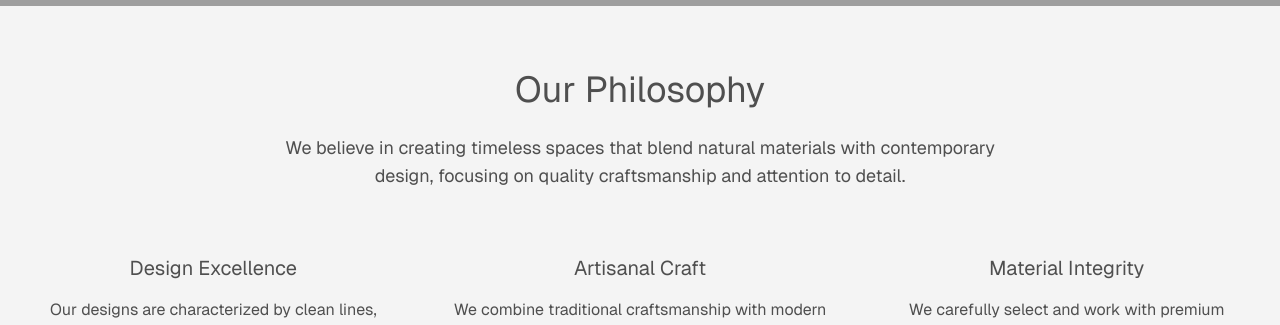
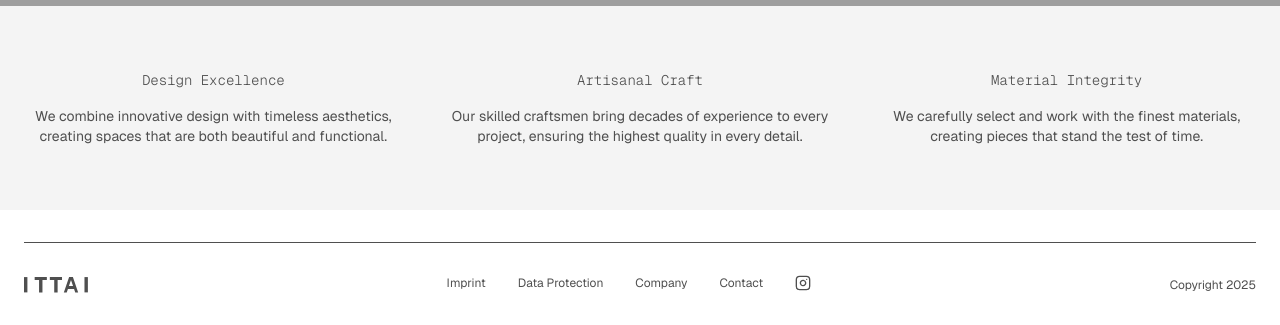
Before and after one commit to kooooz/ittai, a Next.js app: page /company in a window 1280 px wide. Shown: the part 474-799 px from the top of the page. Built offline with nearby package versions, Linux system fonts and the light colour scheme; grey boxes are pictures that could not be loaded.

Commit message:
Update layout: adjust project display, remove titles, update text styles to Geist Mono/Regular 14px

```diff
--- a/app/company/page.tsx
+++ b/app/company/page.tsx
@@ -23,34 +23,26 @@ export default function Company() {
         {/* Content Section */}
         <section className="py-16 px-6">
           <div className="max-w-7xl mx-auto">
-            <div className="text-center mb-16">
-              <h1 className="text-4xl font-geist mb-6">Our Philosophy</h1>
-              <p className="text-lg text-[#4F4F4F] max-w-3xl mx-auto">
-                We believe in creating timeless spaces that blend natural materials with contemporary design,
-                focusing on quality craftsmanship and attention to detail.
-              </p>
-            </div>
-
             <div className="grid md:grid-cols-3 gap-12">
               <div className="text-center">
-                <h2 className="text-xl font-geist mb-4">Design Excellence</h2>
-                <p className="text-[#4F4F4F]">
-                  Our designs are characterized by clean lines, thoughtful proportions, and a harmonious balance
-                  between form and function.
+                <h2 className="text-sm font-geist-mono mb-4">Design Excellence</h2>
+                <p className="text-sm font-geist text-[#4F4F4F]">
+                  We combine innovative design with timeless aesthetics, creating spaces that are both
+                  beautiful and functional.
                 </p>
               </div>
               <div className="text-center">
-                <h2 className="text-xl font-geist mb-4">Artisanal Craft</h2>
-                <p className="text-[#4F4F4F]">
-                  We combine traditional craftsmanship with modern techniques to create unique, high-quality
-                  interior solutions.
+                <h2 className="text-sm font-geist-mono mb-4">Artisanal Craft</h2>
+                <p className="text-sm font-geist text-[#4F4F4F]">
+                  Our skilled craftsmen bring decades of experience to every project, ensuring the highest
+                  quality in every detail.
                 </p>
               </div>
               <div className="text-center">
-                <h2 className="text-xl font-geist mb-4">Material Integrity</h2>
-                <p className="text-[#4F4F4F]">
-                  We carefully select and work with premium materials, ensuring each element contributes to
-                  the overall quality and longevity of our projects.
+                <h2 className="text-sm font-geist-mono mb-4">Material Integrity</h2>
+                <p className="text-sm font-geist text-[#4F4F4F]">
+                  We carefully select and work with the finest materials, creating pieces that stand the
+                  test of time.
                 </p>
               </div>
             </div>
--- a/app/craftsmanship/page.tsx
+++ b/app/craftsmanship/page.tsx
@@ -37,8 +37,8 @@ export default function Craftsmanship() {
                   />
                 </div>
                 <div className="w-full md:w-1/2">
-                  <h2 className="text-xl font-geist mb-4">Precision Engineering</h2>
-                  <p className="text-[#4F4F4F]">
+                  <h2 className="text-sm font-geist-mono mb-4">Precision Engineering</h2>
+                  <p className="text-sm font-geist text-[#4F4F4F]">
                     Our state-of-the-art machinery and skilled craftsmen work together to create precise,
                     high-quality stone elements that meet the most demanding specifications.
                   </p>
@@ -56,8 +56,8 @@ export default function Craftsmanship() {
                   />
                 </div>
                 <div className="w-full md:w-1/2">
-                  <h2 className="text-xl font-geist mb-4">Artisanal Techniques</h2>
-                  <p className="text-[#4F4F4F]">
+                  <h2 className="text-sm font-geist-mono mb-4">Artisanal Techniques</h2>
+                  <p className="text-sm font-geist text-[#4F4F4F]">
                     Combining traditional craftsmanship with modern technology, we create unique pieces
                     that showcase the natural beauty of stone while meeting contemporary design needs.
                   </p>
@@ -75,8 +75,8 @@ export default function Craftsmanship() {
                   />
                 </div>
                 <div className="w-full md:w-1/2">
-                  <h2 className="text-xl font-geist mb-4">Perfect Installation</h2>
-                  <p className="text-[#4F4F4F]">
+                  <h2 className="text-sm font-geist-mono mb-4">Perfect Installation</h2>
+                  <p className="text-sm font-geist text-[#4F4F4F]">
                     Our experienced installation team ensures that every piece is perfectly placed,
                     creating seamless transitions and flawless finishes in your space.
                   </p>
--- a/app/material/page.tsx
+++ b/app/material/page.tsx
@@ -25,32 +25,24 @@ export default function Material() {
         {/* Content Section */}
         <section className="py-16 px-6">
           <div className="max-w-7xl mx-auto">
-            <div className="text-center mb-16">
-              <h1 className="text-4xl font-geist mb-6">Our Materials</h1>
-              <p className="text-lg text-[#4F4F4F] max-w-3xl mx-auto">
-                We carefully select and work with the finest natural stones, creating timeless pieces that
-                bring beauty and durability to your space.
-              </p>
-            </div>
-
             <div className="grid md:grid-cols-3 gap-12">
               <div className="text-center">
-                <h2 className="text-xl font-geist mb-4">Natural Beauty</h2>
-                <p className="text-[#4F4F4F]">
+                <h2 className="text-sm font-geist-mono mb-4">Natural Beauty</h2>
+                <p className="text-sm font-geist text-[#4F4F4F]">
                   Each stone is unique, with its own character and natural patterns that create
                   one-of-a-kind pieces for your space.
                 </p>
               </div>
               <div className="text-center">
-                <h2 className="text-xl font-geist mb-4">Quality Selection</h2>
-                <p className="text-[#4F4F4F]">
+                <h2 className="text-sm font-geist-mono mb-4">Quality Selection</h2>
+                <p className="text-sm font-geist text-[#4F4F4F]">
                   We source only the highest quality materials, ensuring durability and lasting beauty
                   in every project.
                 </p>
               </div>
               <div className="text-center">
-                <h2 className="text-xl font-geist mb-4">Expert Craftsmanship</h2>
-                <p className="text-[#4F4F4F]">
+                <h2 className="text-sm font-geist-mono mb-4">Expert Craftsmanship</h2>
+                <p className="text-sm font-geist text-[#4F4F4F]">
                   Our skilled craftsmen transform raw materials into precise, beautiful elements that
                   enhance your space.
                 </p>
--- a/app/projects/page.tsx
+++ b/app/projects/page.tsx
@@ -51,12 +51,10 @@ export default function Projects() {
     <div className="min-h-screen flex flex-col">
       <Header />
       <main className="flex-grow">
-        <div className="max-w-4xl mx-auto px-6 py-16">
-          <div className="text-center mb-8">
-            <div className="text-xs font-geist-mono mb-4">{currentProject.id}</div>
-          </div>
-
-          <div className="relative aspect-[3/2] mb-8">
+        <div className="max-w-4xl mx-auto px-6 py-24">
+          <div className="relative">
+            <div className="text-xs font-geist-mono mb-2 ml-2">{currentProject.id}</div>
+            <div className="relative aspect-[3/2] mb-2">
               <Image
                 src={currentProject.image}
                 alt={currentProject.title}
@@ -65,12 +63,12 @@ export default function Projects() {
                 priority
               />
             </div>
-
-          <div className="text-center mb-12">
+            <div className="ml-2">
               <h1 className="text-sm font-geist-mono">{currentProject.title}</h1>
             </div>
+          </div>
 
-          <div className="flex justify-center gap-4">
+          <div className="flex justify-center gap-4 mt-8">
             <button
               onClick={prevProject}
               className="p-2 rounded-full hover:bg-gray-100 transition-colors"
```
Lines whose indentation alone changed are shown as unchanged.
